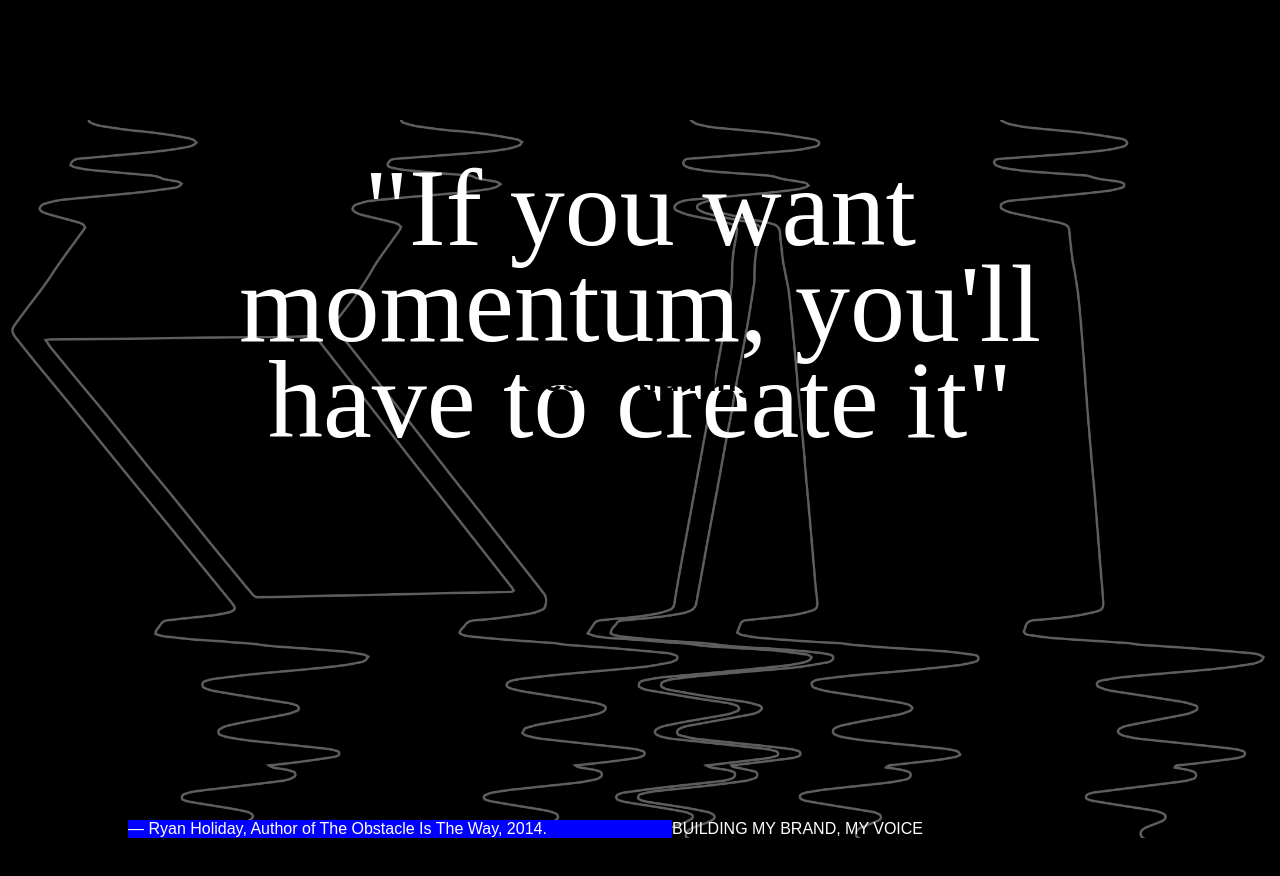
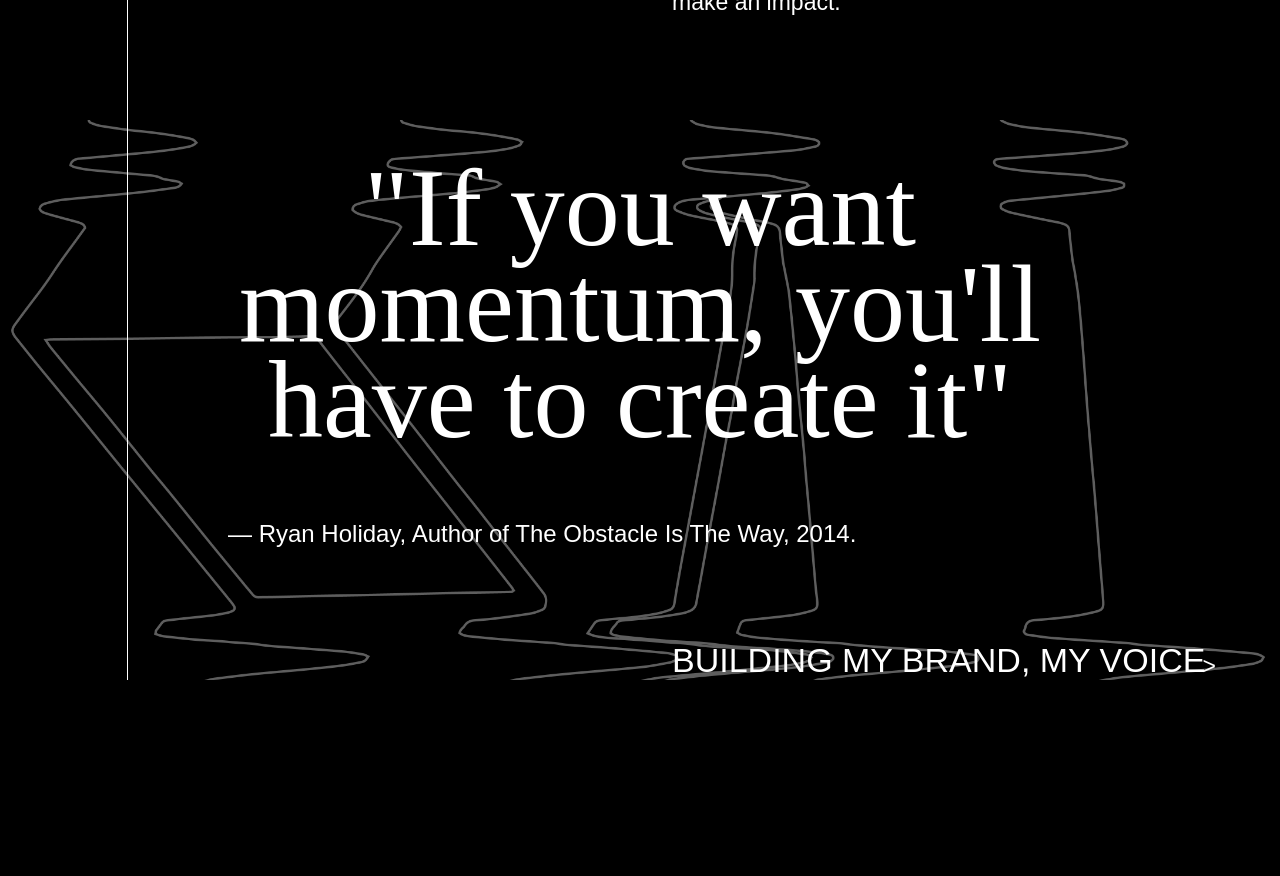
Before and after one commit to smc-dotexe/sadesign, a React (Create React App) app: page / in a window 1280 px wide. Shown: the part 1240-2116 px from the top of the page. Built offline with nearby package versions, Linux system fonts and the light colour scheme.

Commit message:
pretty much finished alignment in designart section

```diff
--- a/src/App.css
+++ b/src/App.css
@@ -131,7 +131,7 @@ DESIGNERS ART SECTION
   background-color: black;
   display: grid;
   grid-template-columns: 10% 1fr 1fr 5%;
-  grid-template-rows: minmax(30vmin, auto) 40vmin minmax(700px, auto) 1fr 1fr;
+  grid-template-rows: minmax(30vmin, auto) 40vmin minmax(400px, auto) minmax(20vmin, auto);
   /* grid-template-areas:
     ". . . ."
     "lNav daHeader daDescription daArrow1"
@@ -140,8 +140,14 @@ DESIGNERS ART SECTION
     "lNav . brandVoice daArrow2"; */
 }
 
+#border {
+  grid-column: 1;
+  grid-row: 1 / span 4;
+  border-right: 1px solid white;
+}
+
 .designersArt h1 {
-  margin-top: 20;
+  margin-top: 40px;
   grid-column: 2;
   grid-row: 2;
   height: 15vmin;
@@ -160,6 +166,7 @@ DESIGNERS ART SECTION
   /* grid-area: daDescription; */
   color: white;
   font-family: Arimo;
+  font-size: 23px;
 }
 
 #arr1 {
@@ -171,7 +178,7 @@ DESIGNERS ART SECTION
 #daBG {
   background-image: url('./images/webstrokebg.png');
   grid-column: 1 / span 4;
-  grid-row: 3 / span 6;
+  grid-row: 3 / span 5;
   line-height: 6em;
 }
 
@@ -186,14 +193,26 @@ DESIGNERS ART SECTION
 }
 
 #daAuthor {
-  grid-column: 2;
-  grid-row:7;
-  background-color: blue;
+  grid-column: 2 / span 3;
+  grid-row:4;
+  font-size: 24px;
+  font-family: Arimo;
+  margin-left: 100px;
 }
 
 #buildBrand {
   grid-column: 3;
-  grid-row: 7;
+  grid-row: 4;
+  align-self: end;
+  font-family: Arimo;
+  font-size: 34px;
+}
+
+#arr2 {
+  grid-column: 3;
+  grid-row: 4;
+  align-self: end;
+  justify-self: end;
 }
 /************************
 DESIGN TRAINING SECTION
--- a/src/components/DesignTraining.js
+++ b/src/components/DesignTraining.js
@@ -4,7 +4,6 @@ class DesignTraining extends React.Component {
     render() {
         return (
             <div className='slide designTraining'>
-                <h1>design training</h1>
             </div>
         )
     }
--- a/src/components/DesignersArt.js
+++ b/src/components/DesignersArt.js
@@ -4,6 +4,7 @@ class DesignersArt extends React.Component {
     render() {
         return (
             <div className='slide designersArt'>
+                <div id='border'></div>
                 <h1>THE DESIGNERS ART</h1>
                     <p>
                         I aim to improve the world around me through human <br/>
```
